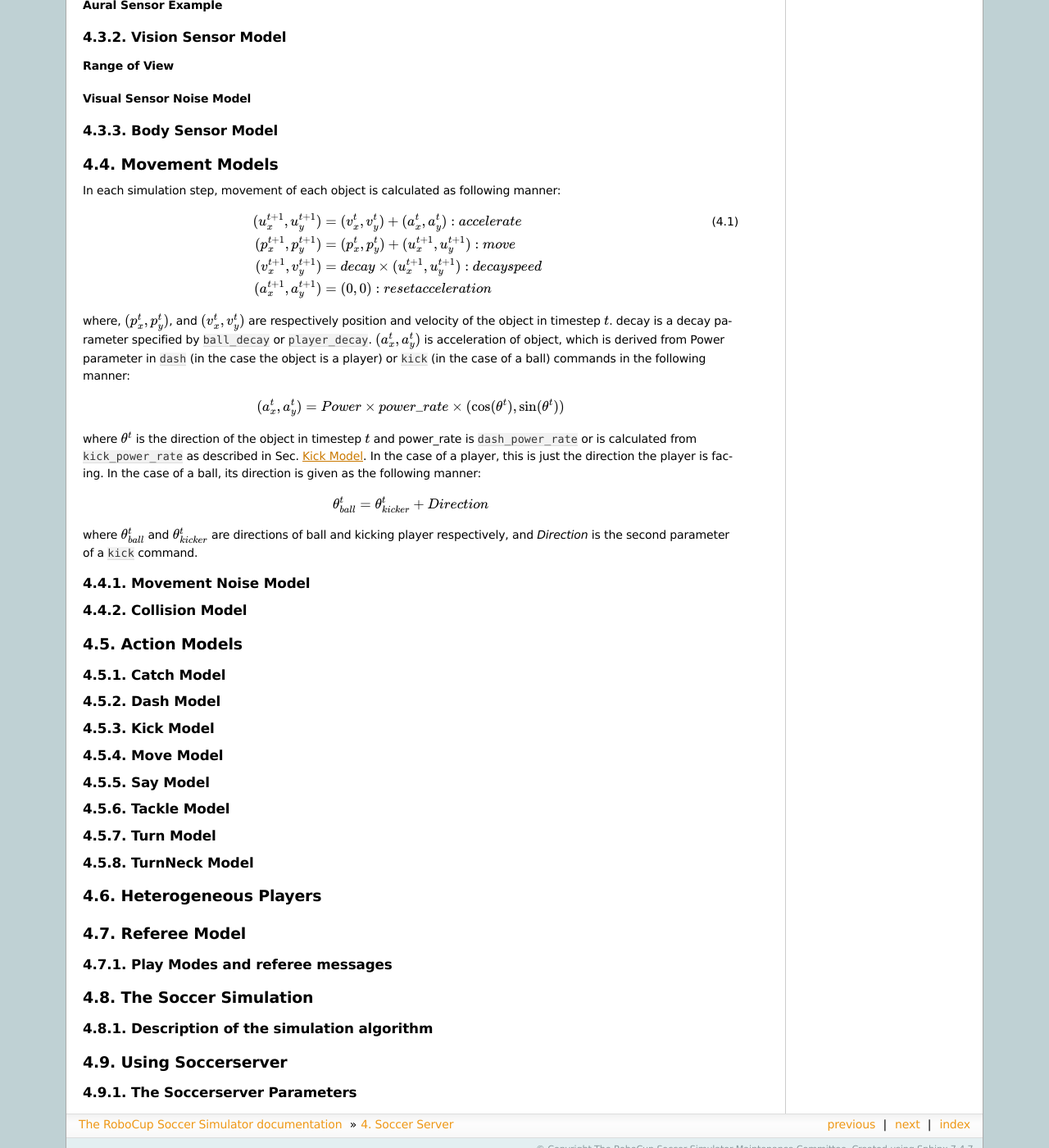
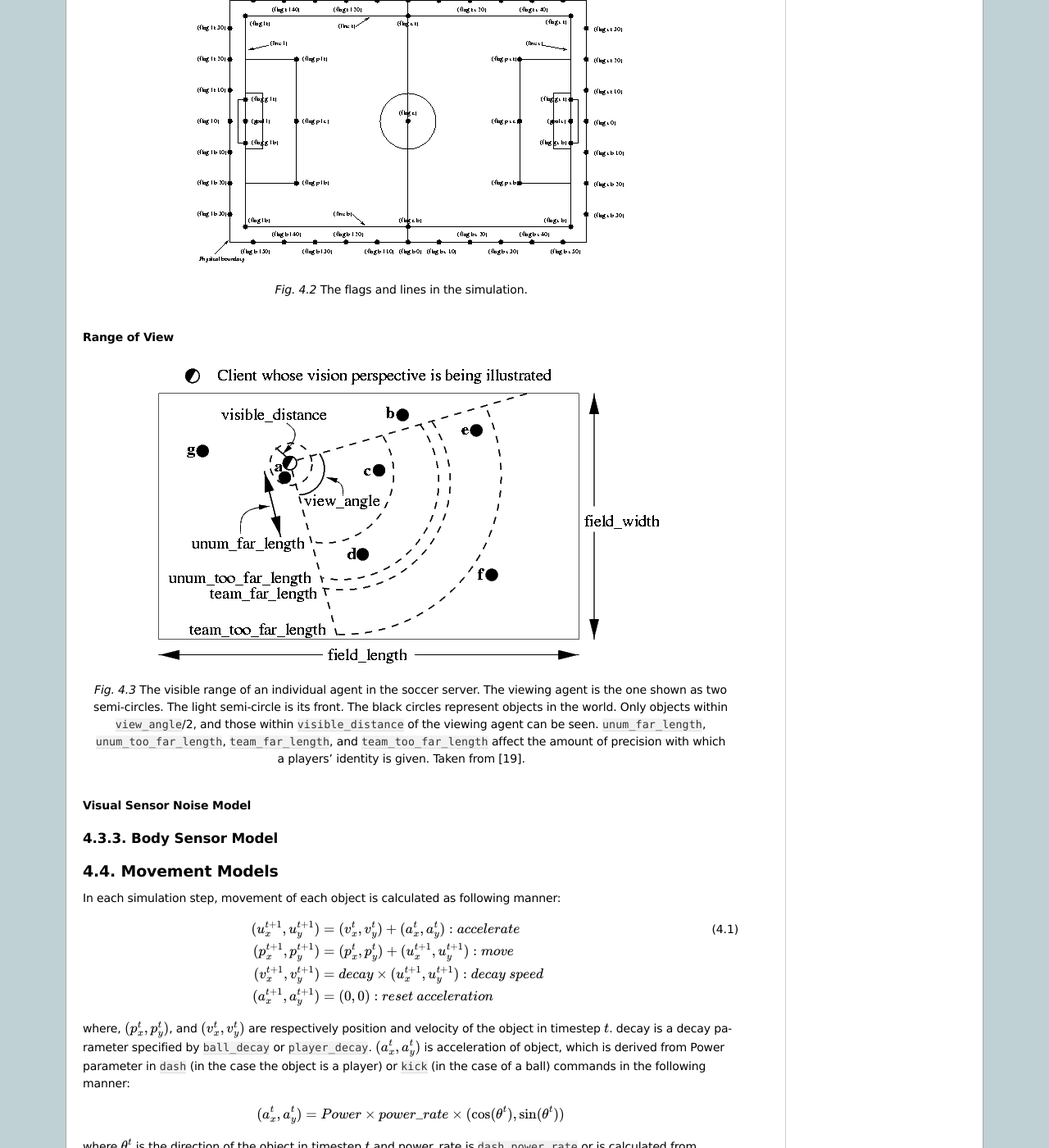
Before and after one commit to rcsoccersim/manual, a Sphinx documentation site: the page built from source/soccerserver.rst, in a window 1280 px wide and 1400 px high, scrolled down 1822 px. Shown: the whole window at 82% size. Built offline with Sphinx 7.4.7, drawn with Linux system fonts in a browser that asks for light colours; some of the changed text lies outside the part shown.

Commit message:
fix section markup. fix reference.

```diff
--- a/source/soccerserver.rst
+++ b/source/soccerserver.rst
@@ -85,53 +87,76 @@
 
 
 
+--------------------------------------------------
+Player Sensor Protocol
+--------------------------------------------------
+
+
+
+==================================================
+Sensor Models
+==================================================
+
+--------------------------------------------------
+Aural Sensor Model
+--------------------------------------------------
+
 ^^^^^^^^^^^^^^^^^^^^^^^^^^^^^^^^^^^^^^^^^^^^^^^^^^
-Player Sensor Protocol
+Capacity of the Aural Sensor
+^^^^^^^^^^^^^^^^^^^^^^^^^^^^^^^^^^^^^^^^^^^^^^^^^^
+
+^^^^^^^^^^^^^^^^^^^^^^^^^^^^^^^^^^^^^^^^^^^^^^^^^^
+Range of Communication
+^^^^^^^^^^^^^^^^^^^^^^^^^^^^^^^^^^^^^^^^^^^^^^^^^^
+
+^^^^^^^^^^^^^^^^^^^^^^^^^^^^^^^^^^^^^^^^^^^^^^^^^^
+Aural Sensor Example
+^^^^^^^^^^^^^^^^^^^^^^^^^^^^^^^^^^^^^^^^^^^^^^^^^^
+
+--------------------------------------------------
+Vision Sensor Model
+--------------------------------------------------
+
+.. figure:: ./images/field-detailed.*
+  :align: center
+  :name: field-detailed
+
+  The flags and lines in the simulation.
+
+
+^^^^^^^^^^^^^^^^^^^^^^^^^^^^^^^^^^^^^^^^^^^^^^^^^^
+Range of View
+^^^^^^^^^^^^^^^^^^^^^^^^^^^^^^^^^^^^^^^^^^^^^^^^^^
+
+.. figure:: ./images/view-example.*
+  :align: center
+  :name: view-example
+
+  The visible range of an individual agent in the soccer server.
+  The viewing agent is the one shown as two semi-circles. The light
+  semi-circle is its front. The black circles represent objects in the world.
+  Only objects within ``view_angle``/2, and those within ``visible_distance``
+  of the viewing agent can be seen. ``unum_far_length``, ``unum_too_far_length``,
+  ``team_far_length``, and ``team_too_far_length`` affect the amount of precision
+  with which a players’ identity is given. Taken from [19].
+
+
+^^^^^^^^^^^^^^^^^^^^^^^^^^^^^^^^^^^^^^^^^^^^^^^^^^
+Visual Sensor Noise Model
 ^^^^^^^^^^^^^^^^^^^^^^^^^^^^^^^^^^^^^^^^^^^^^^^^^^
 
 
 
+
 --------------------------------------------------
-Sensor Models
+Body Sensor Model
 --------------------------------------------------
-
-^^^^^^^^^^^^^^^^^^^^^^^^^^^^^^^^^^^^^^^^^^^^^^^^^^
-Aural Sensor Model
-^^^^^^^^^^^^^^^^^^^^^^^^^^^^^^^^^^^^^^^^^^^^^^^^^^
-
-""""""""""""""""""""""""""""""""""""""""""""""""""
-Capacity of the Aural Sensor
-""""""""""""""""""""""""""""""""""""""""""""""""""
-
-""""""""""""""""""""""""""""""""""""""""""""""""""
-Range of Communication
-""""""""""""""""""""""""""""""""""""""""""""""""""
-
-""""""""""""""""""""""""""""""""""""""""""""""""""
-Aural Sensor Example
-""""""""""""""""""""""""""""""""""""""""""""""""""
-
-^^^^^^^^^^^^^^^^^^^^^^^^^^^^^^^^^^^^^^^^^^^^^^^^^^
-Vision Sensor Model
-^^^^^^^^^^^^^^^^^^^^^^^^^^^^^^^^^^^^^^^^^^^^^^^^^^
-
-""""""""""""""""""""""""""""""""""""""""""""""""""
-Range of View
-""""""""""""""""""""""""""""""""""""""""""""""""""
-
-""""""""""""""""""""""""""""""""""""""""""""""""""
-Visual Sensor Noise Model
-""""""""""""""""""""""""""""""""""""""""""""""""""
-
-^^^^^^^^^^^^^^^^^^^^^^^^^^^^^^^^^^^^^^^^^^^^^^^^^^
-Body Sensor Model
-^^^^^^^^^^^^^^^^^^^^^^^^^^^^^^^^^^^^^^^^^^^^^^^^^^
 
 
 
---------------------------------------------------
+==================================================
 Movement Models
---------------------------------------------------
+==================================================
 
 In each simulation step, movement of each object is calculated as following manner:
 
@@ -140,8 +165,8 @@
 
    (u_x^{t+1},u_y^{t+1}) &= (v_x^t,v_y^t)+(a_x^t,a_y^t) : accelerate \\
    (p_x^{t+1},p_y^{t+1}) &= (p_x^t,p_y^t)+(u_x^{t+1},u_y^{t+1}) : move \\
-   (v_x^{t+1},v_y^{t+1}) &= decay \times (u_x^{t+1},u_y^{t+1}) : decay speed \\
-   (a_x^{t+1},a_y^{t+1}) &= (0,0) : reset acceleration
+   (v_x^{t+1},v_y^{t+1}) &= decay \times (u_x^{t+1},u_y^{t+1}) : decay\ speed \\
+   (a_x^{t+1},a_y^{t+1}) &= (0,0) : reset\ acceleration
 
 where, :math:`(p_x^t,p_y^t)`, and :math:`(v_x^t,v_y^t)` are respectively position
 and velocity of the object in timestep :math:`t`. decay is a decay parameter
@@ -167,83 +192,92 @@
 ball and kicking player respectively, and *Direction* is the second parameter
 of a ``kick`` command.
 
-^^^^^^^^^^^^^^^^^^^^^^^^^^^^^^^^^^^^^^^^^^^^^^^^^^
+--------------------------------------------------
 Movement Noise Model
-^^^^^^^^^^^^^^^^^^^^^^^^^^^^^^^^^^^^^^^^^^^^^^^^^^
+--------------------------------------------------
 
-^^^^^^^^^^^^^^^^^^^^^^^^^^^^^^^^^^^^^^^^^^^^^^^^^^
+--------------------------------------------------
 Collision Model
-^^^^^^^^^^^^^^^^^^^^^^^^^^^^^^^^^^^^^^^^^^^^^^^^^^
+--------------------------------------------------
+
+
+==================================================
+Action Models
+==================================================
+
+--------------------------------------------------
+Catch Model
+--------------------------------------------------
+
+.. figure:: ./images/catcharea.*
+  :align: center
+  :name: catcharea
+
+  Catchable area of the goalie when doing a (catch 45)
 
 
 --------------------------------------------------
-Action Models
+Dash Model
 --------------------------------------------------
-
-^^^^^^^^^^^^^^^^^^^^^^^^^^^^^^^^^^^^^^^^^^^^^^^^^^
-Catch Model
-^^^^^^^^^^^^^^^^^^^^^^^^^^^^^^^^^^^^^^^^^^^^^^^^^^
-
-^^^^^^^^^^^^^^^^^^^^^^^^^^^^^^^^^^^^^^^^^^^^^^^^^^
-Dash Model
-^^^^^^^^^^^^^^^^^^^^^^^^^^^^^^^^^^^^^^^^^^^^^^^^^^
 
 
 
 .. _sec-kickmodel:
 
-^^^^^^^^^^^^^^^^^^^^^^^^^^^^^^^^^^^^^^^^^^^^^^^^^^
+--------------------------------------------------
 Kick Model
-^^^^^^^^^^^^^^^^^^^^^^^^^^^^^^^^^^^^^^^^^^^^^^^^^^
-
-
-
-^^^^^^^^^^^^^^^^^^^^^^^^^^^^^^^^^^^^^^^^^^^^^^^^^^
-Move Model
-^^^^^^^^^^^^^^^^^^^^^^^^^^^^^^^^^^^^^^^^^^^^^^^^^^
-
-^^^^^^^^^^^^^^^^^^^^^^^^^^^^^^^^^^^^^^^^^^^^^^^^^^
-Say Model
-^^^^^^^^^^^^^^^^^^^^^^^^^^^^^^^^^^^^^^^^^^^^^^^^^^
-
-^^^^^^^^^^^^^^^^^^^^^^^^^^^^^^^^^^^^^^^^^^^^^^^^^^
-Tackle Model
-^^^^^^^^^^^^^^^^^^^^^^^^^^^^^^^^^^^^^^^^^^^^^^^^^^
-
-^^^^^^^^^^^^^^^^^^^^^^^^^^^^^^^^^^^^^^^^^^^^^^^^^^
-Turn Model
-^^^^^^^^^^^^^^^^^^^^^^^^^^^^^^^^^^^^^^^^^^^^^^^^^^
-
-^^^^^^^^^^^^^^^^^^^^^^^^^^^^^^^^^^^^^^^^^^^^^^^^^^
-TurnNeck Model
-^^^^^^^^^^^^^^^^^^^^^^^^^^^^^^^^^^^^^^^^^^^^^^^^^^
-
 --------------------------------------------------
-Heterogeneous Players
---------------------------------------------------
-
---------------------------------------------------
-Referee Model
---------------------------------------------------
-
-^^^^^^^^^^^^^^^^^^^^^^^^^^^^^^^^^^^^^^^^^^^^^^^^^^
-Play Modes and referee messages
-^^^^^^^^^^^^^^^^^^^^^^^^^^^^^^^^^^^^^^^^^^^^^^^^^^
-
---------------------------------------------------
-The Soccer Simulation
---------------------------------------------------
-
-^^^^^^^^^^^^^^^^^^^^^^^^^^^^^^^^^^^^^^^^^^^^^^^^^^
-Description of the simulation algorithm
-^^^^^^^^^^^^^^^^^^^^^^^^^^^^^^^^^^^^^^^^^^^^^^^^^^
 
 
 
 --------------------------------------------------
-Using Soccerserver
+Move Model
 --------------------------------------------------
 
-^^^^^^^^^^^^^^^^^^^^^^^^^^^^^^^^^^^^^^^^^^^^^^^^^^
+--------------------------------------------------
+Say Model
+--------------------------------------------------
+
+--------------------------------------------------
+Tackle Model
+--------------------------------------------------
+
+--------------------------------------------------
+Turn Model
+--------------------------------------------------
+
+--------------------------------------------------
+TurnNeck Model
+--------------------------------------------------
+
+.. _sec-heterogeneousplayers:
+
+==================================================
+Heterogeneous Players
+==================================================
+
+==================================================
+Referee Model
+==================================================
+
+--------------------------------------------------
+Play Modes and referee messages
+--------------------------------------------------
+
+==================================================
+The Soccer Simulation
+==================================================
+
+--------------------------------------------------
+Description of the simulation algorithm
+--------------------------------------------------
+
+
+
+==================================================
+Using Soccerserver
+==================================================
+
+--------------------------------------------------
 The Soccerserver Parameters
-^^^^^^^^^^^^^^^^^^^^^^^^^^^^^^^^^^^^^^^^^^^^^^^^^^
+--------------------------------------------------
```
Also changed, not shown: other parts of source/soccerserver.rst (+23 -21 lines).
